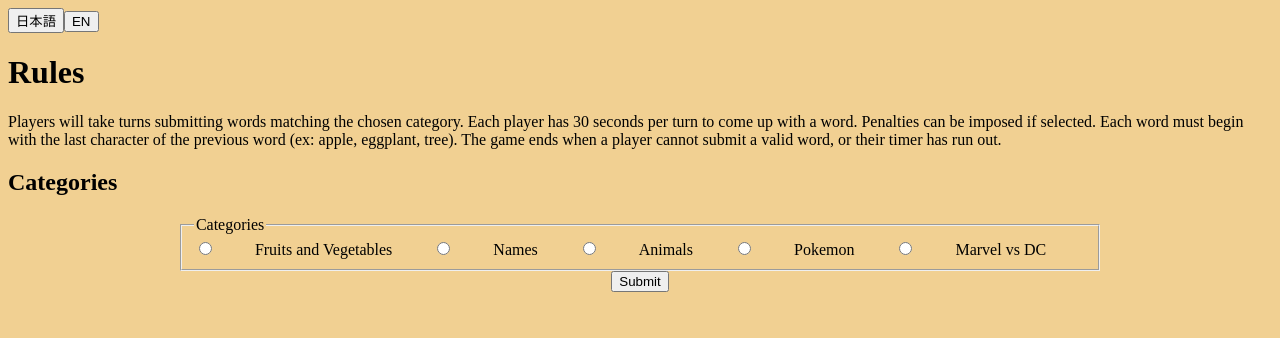
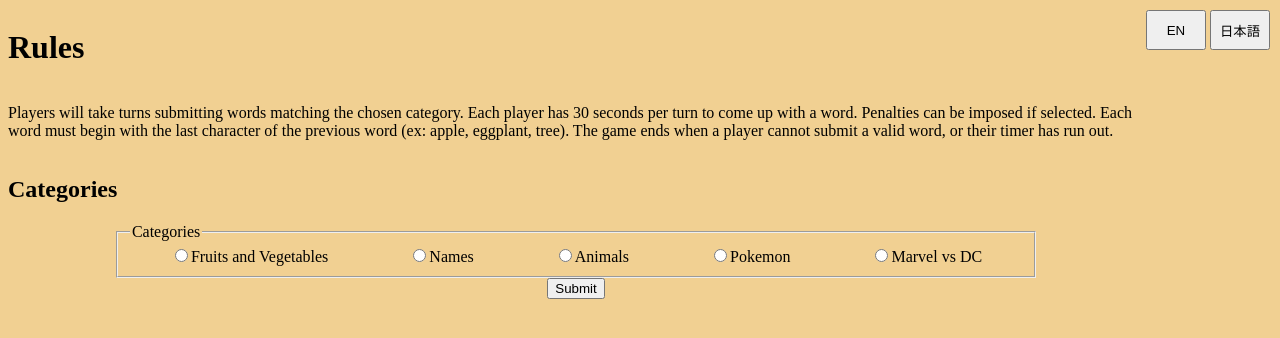
Before and after one commit to prudhomk/shiritori, a React app: page /rules in a window 1280 px wide. Shown: the top 338 px of the page. Built offline with nearby package versions, Linux system fonts and the light colour scheme; a web font is replaced by a local one.

Commit message:
added some styling

```diff
--- a/src/components/game/Dropdown.jsx
+++ b/src/components/game/Dropdown.jsx
@@ -1,6 +1,5 @@
 /* eslint-disable max-len */
 import * as React from 'react';
-import TablePagination from '@mui/material/TablePagination';
 import Autocomplete from '@mui/material/Autocomplete';
 import Box from '@mui/material/Box';
 import TextField from '@mui/material/TextField';
@@ -8,7 +7,7 @@ import { createTheme, ThemeProvider, useTheme } from '@mui/material/styles';
 import * as locales from '@mui/material/locale';
 
 export default function Locales() {
-  const [locale, setLocale] = React.useState('zhCN');
+  const [locale, setLocale] = React.useState('enUS');
 
   const theme = useTheme();
 
@@ -33,13 +32,7 @@ export default function Locales() {
             <TextField {...params} label="Locale" fullWidth />
           )}
         />
-        <TablePagination
-          count={2000}
-          rowsPerPage={10}
-          page={1}
-          component="div"
-          onPageChange={() => {}}
-        />
+        <p>Hello, this is a test of the locale feature of Material-UI.  Is this working?</p>
       </ThemeProvider>
     </Box>
   );
--- a/src/components/game/Game.jsx
+++ b/src/components/game/Game.jsx
@@ -13,7 +13,7 @@ export default function Game() {
   const { word, setWord } = useWord();
   const { wordList, setWordList } = useWordList();
   const { category } = useCategory();
-  const [count, setCount] = useState(5);
+  const [count, setCount] = useState(30);
   const [alert, setAlert] = useState(false);
 
   //Sourced from Dan Abramov
@@ -26,7 +26,6 @@ export default function Game() {
       setAlert(true);
     }
   });
-
 
   const definedDictionary = (category) => {
     switch(category) {
@@ -72,7 +71,7 @@ export default function Game() {
         : null
       }
       <div className={styles.words}>
-        {wordList}
+        <span>{wordList}</span>
       </div>
       <div className={styles.timer}>{count}s</div>
       <form onSubmit={handleSubmit} id="player-one">
--- a/src/components/game/Home.jsx
+++ b/src/components/game/Home.jsx
@@ -2,7 +2,7 @@
 import React from 'react';
 import { useHistory } from 'react-router';
 import { useTranslation } from 'react-i18next';
-// import Dropdown from '../game/Dropdown';
+import Dropdown from '../game/Dropdown';
 import '../../i18n/config.js';
 import styles from '../styles/Main.scss';
 
--- a/src/components/game/Rules.jsx
+++ b/src/components/game/Rules.jsx
@@ -5,6 +5,7 @@ import { useCategory } from '../state/GameProvider';
 import { useTranslation } from 'react-i18next';
 import '../../i18n/config.js';
 import styles from '../styles/Main.scss';
+import ruleStyles from '../styles/Rules.scss';
 
 export default function Rules() {
 
@@ -25,6 +26,7 @@ export default function Rules() {
 
   return (
     <>
+      <div className={styles.localize}>
         <button onClick={() => {
           i18n.changeLanguage('jp');
         }}>
@@ -35,7 +37,8 @@ export default function Rules() {
         }}>
         EN
         </button>
-
+      </div>
+      <div className={ruleStyles.rules}>
         <h1>{t('rules')}</h1>
         <p>
           {t('instructions')}
@@ -44,21 +47,26 @@ export default function Rules() {
         <form  onSubmit={handleSubmit} className={styles.rules}>
           <fieldset onChange={handleChecked}>
             <legend>{t('categories')}</legend>
-
+            <label>
               <input type="radio" name="category" value="FnV"></input>
-          <label>{t('cat1')}</label>
-
+              {t('cat1')}
+            </label>
+            <label>
               <input type="radio" name="category" value="Names"></input>
-          <label>{t('cat2')}</label>
-
+              {t('cat2')}
+            </label>
+            <label>
               <input type="radio" name="category" value="Animals"></input>
-          <label>{t('cat3')}</label>
-
+              {t('cat3')}
+            </label>
+            <label>
               <input type="radio" name="category" value="Pokemon"></input>
-          <label>{t('cat4')}</label>
-
+              {t('cat4')}
+            </label>
+            <label>
               <input type="radio" name="category" value="Marvel vs DC"></input>
-          <label>{t('cat5')}</label>
+              {t('cat5')}
+            </label>
           </fieldset>
           {/* <fieldset>
           <legend>Penalties</legend>
@@ -73,6 +81,7 @@ export default function Rules() {
         </fieldset> */}
           <button>{t('submit')}</button>
         </form>
+      </div>
     </>
   );
 }
--- a/src/components/styles/Game.scss
+++ b/src/components/styles/Game.scss
@@ -3,5 +3,9 @@
   justify-content: space-between;
   align-items: center;
   text-align: center;
-  margin: 10px;
+
+  span {
+    margin: 10px;
+    padding: 10px;
+  }
 };
--- a/src/components/styles/Main.scss
+++ b/src/components/styles/Main.scss
@@ -9,6 +9,8 @@ body, html {
     cursor: pointer;
     height: 40px;
     width: 60px;
+    margin: 2px;
+    float: right;
   }
 }
 
--- /dev/null
+++ b/src/components/styles/Rules.scss
@@ -0,0 +1,6 @@
+.rules {
+  display: flex;
+  flex-direction: column;
+
+
+}
--- a/src/components/utilities/ruleset.js
+++ b/src/components/utilities/ruleset.js
@@ -32,3 +32,7 @@ export function checkTimer(count) {
     return false;
   }
 }
+
+export function gameOver() {
+
+}
--- a/src/i18n/locales/jp/translations.json
+++ b/src/i18n/locales/jp/translations.json
@@ -1,7 +1,7 @@
 {
     "home-button": "ゲームをする",
     "submit": "申し出る",
-    "title": "Last 2 First",
+    "title": "しりとり",
     "description": "しりとり」は、言葉の連想ゲームです。プレイヤーはカテゴリーに基づいた言葉を選び、それぞれの言葉は前の言葉の最後の文字で始まる必要があります。有効な単語を思いつかなかった場合は、ゲームに負けます。",
     "rules": "ルール",
     "instructions": "プレイヤーは順番に、選ばれたカテゴリーにマッチする言葉を提出します。各プレイヤーは1ターンにつき30秒間で単語を考えなければなりません。 選択された場合、ペナルティーが課されることがあります。 各単語は前の単語の最後の文字で始まる必要があります（例：虎 (トラ）, 駱駝（ラクダ）)。 有効な単語が出せないか、タイマーが切れるとゲーム終了となります。",
```
Lines whose indentation alone changed are shown as unchanged.
